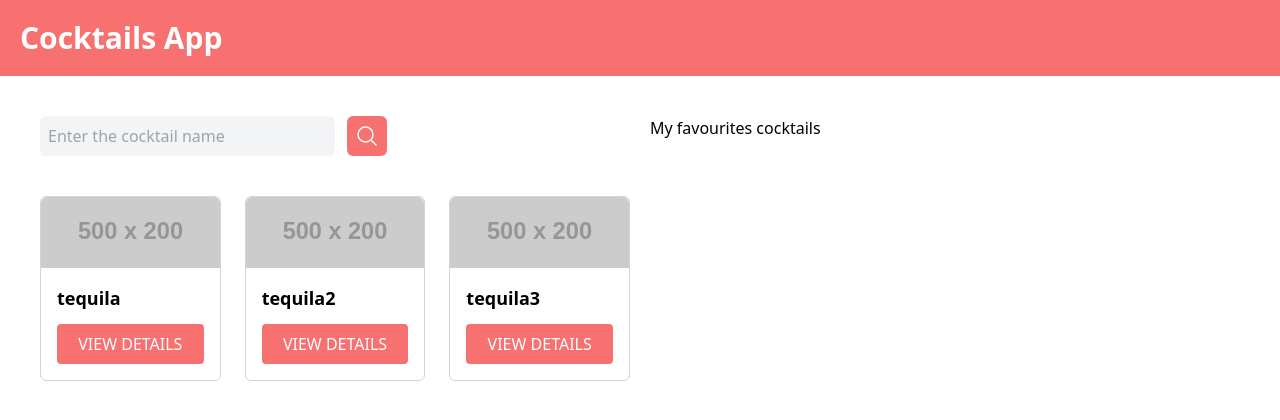
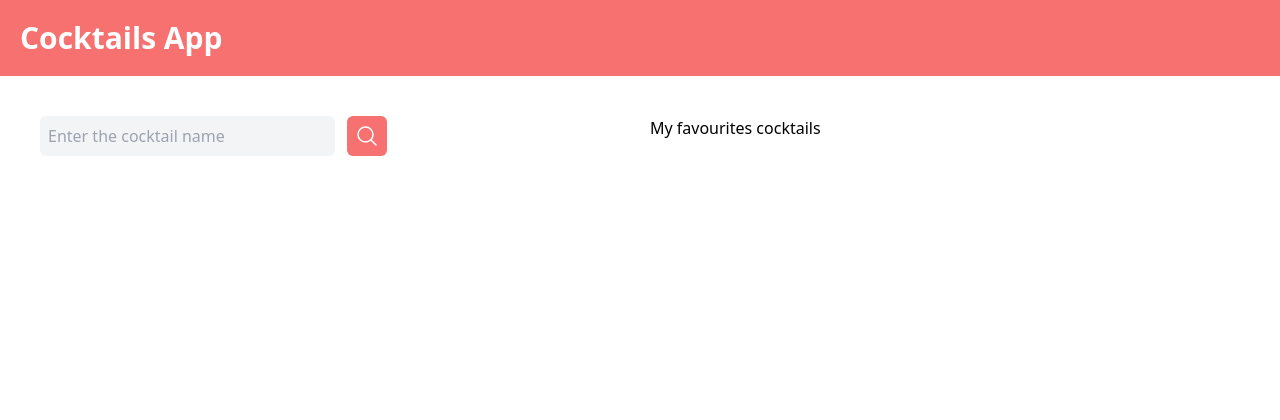
Before and after one commit to Inmacc96/cocktails-app, a React (Vite) app: page / in a window 1280 px wide. Shown: the top 420 px of the page. Built offline with nearby package versions, Linux system fonts and the light colour scheme.

Commit message:
Delete data fake in CocktailsList

```diff
--- a/src/components/CocktailsList.tsx
+++ b/src/components/CocktailsList.tsx
@@ -1,26 +1,8 @@
-/* import useCocktails from "../hooks/useCocktails"; */
+import useCocktails from "../hooks/useCocktails";
 import Cocktail from "./Cocktail";
 
 const CocktailsList = () => {
-  /*  const { cocktails } = useCocktails(); */
-
-  const cocktails = [
-    {
-      id: "1",
-      name: "tequila",
-      image: "https://via.placeholder.com/500x200",
-    },
-    {
-      id: "2",
-      name: "tequila2",
-      image: "https://via.placeholder.com/500x200",
-    },
-    {
-      id: "3",
-      name: "tequila3",
-      image: "https://via.placeholder.com/500x200",
-    },
-  ];
+  const { cocktails } = useCocktails();
 
   return (
     <div className="grid grid-cols-3 gap-6">
```
